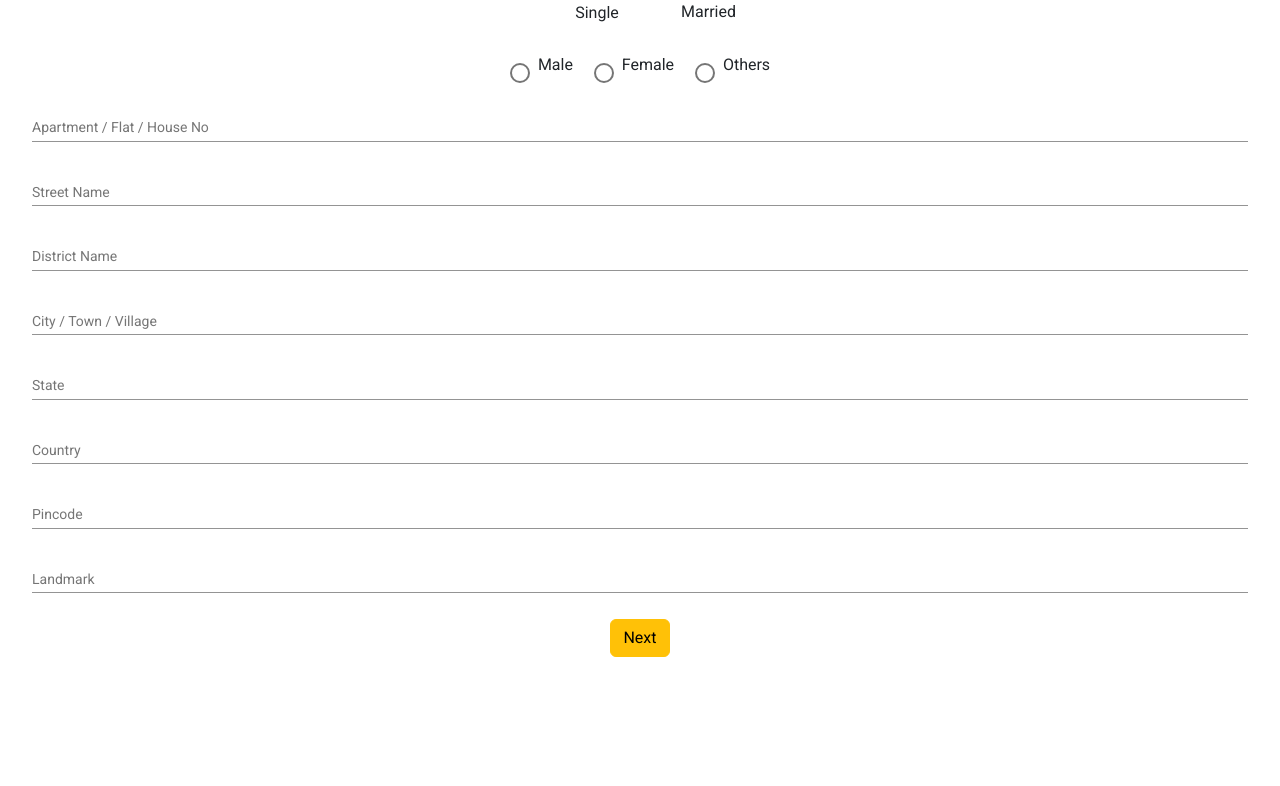
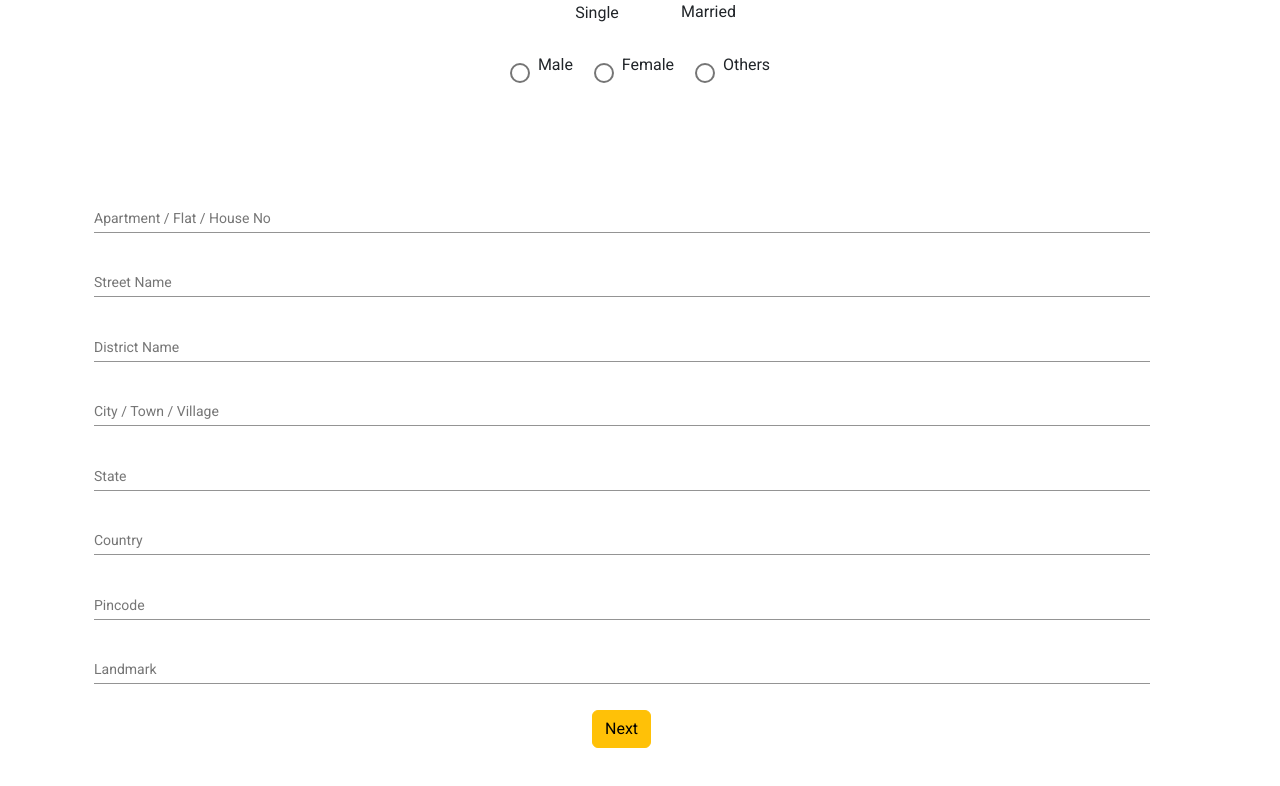
Before and after one commit to gokulavelan/slp-V2, an Angular app: page /stepper in a window 1280 px wide. Shown: the part 933-1719 px from the top of the page. Before the commit the page ends 1614 px from the top, so only its background shows below. Built offline with nearby package versions, Linux system fonts and the light colour scheme.

Commit message:
Sujith changes

```diff
--- a/angular.json
+++ b/angular.json
@@ -42,7 +42,7 @@
                 {
                   "type": "initial",
                   "maximumWarning": "500kb",
-                  "maximumError": "1mb"
+                  "maximumError": "3mb"
                 },
                 {
                   "type": "anyComponentStyle",
--- a/src/app/register/register.component.html
+++ b/src/app/register/register.component.html
@@ -93,7 +93,8 @@
 
             </mat-radio-group>
     </div>
-
+    <div class="ml-4">
+      <div style="margin:8%;margin-left: 5%;">
     <div class="m-2">
       <mat-form-field class="example-full-width">
           <mat-label>Apartment / Flat / House No</mat-label>
@@ -158,3 +159,5 @@
         <button type="button" class="btn btn-warning" matStepperNext>Next</button>
     </div>
 </div>
+</div>
+</div>
```
Also changed, not shown: 1 other file (tests, documents, lock files or other folders).
